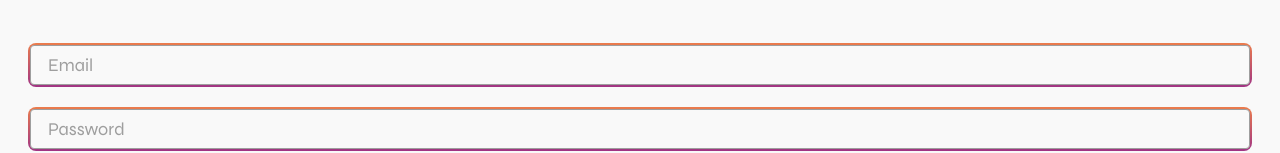
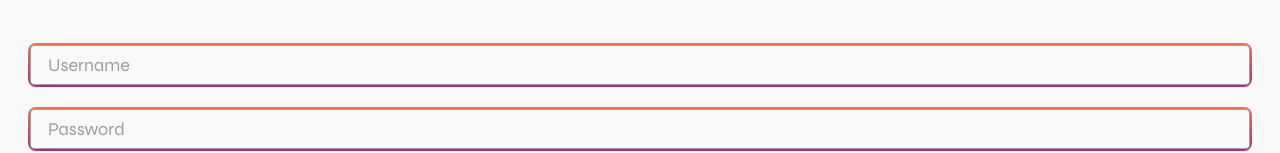
Before and after one commit to BamBam-Automation/jaiye, a React (Create React App) app: page / in a window 1280 px wide. Shown: the part 216-369 px from the top of the page. Built offline with nearby package versions, Linux system fonts and the light colour scheme.

Commit message:
Loign Module Done

```diff
--- a/src/Pages/membershipForms/SiginIn.jsx
+++ b/src/Pages/membershipForms/SiginIn.jsx
@@ -1,50 +1,53 @@
 import React from "react";
 import Input from "../../components/Input";
-import { Link } from "react-router-dom";
+import { Link, useNavigate } from "react-router-dom";
 import PrimaryButton from "../../components/PrimaryButton";
 import axiosInstance from "../../utils/axios/axios";
 import LoadingSkeleton from "react-loading-skeleton";
 import { useState } from "react";
 
 const SiginIn = () => {
-  const [email, setEmail] = useState("");
+  const [username, setUsername] = useState("");
   const [password, setPassword] = useState("");
   const [loading, setLoading] = useState(false);
   const [response, setResponse] = useState(false);
 
   const data = {
-    email,
+    username,
     password,
   };
 
+  const navigate = useNavigate();
+
   const handleSubmit = () => {
-    console.log(data);
     axiosInstance
-      .post("/registration", data)
+      .post("/login", data)
       .then((res) => {
         setLoading(false);
-        console.log(res);
+        setResponse(res.data.message + ". Redirecting!");
+        navigate("/dashboard");
       })
       .catch((err) => {
         setLoading(false);
         if (
-          err.message === "timeout of 2000ms exceeded" ||
+          err.message === "timeout of 10000ms exceeded" ||
           "Request failed with status code 500"
         ) {
           setResponse("Request failed. please try again.");
+        } else {
+          setResponse(err.data.message);
         }
-        console.log(err);
       });
   };
   return (
     <form action="" className="grid gap-5">
       <Input
-        label={"Email"}
-        type={"email"}
-        id={"email"}
-        value={email}
+        label={"Username"}
+        type={"text"}
+        id={"username"}
+        value={username}
         onChange={(e) => {
-          setEmail(e.target.value);
+          setUsername(e.target.value);
         }}
       />
       <Input
--- a/src/Pages/membershipForms/SignUp.jsx
+++ b/src/Pages/membershipForms/SignUp.jsx
@@ -29,26 +29,22 @@ const SignUp = () => {
     password,
   };
   const handleSubmit = () => {
-    console.log(data);
     axiosInstance
       .post("/registration", data)
       .then((res) => {
         setLoading(false);
-        console.log(res);
         setResponse(res.data.message);
       })
       .catch((err) => {
         setLoading(false);
-        console.log(err.data);
         if (
-          err.message === "timeout of 2000ms exceeded" ||
+          err.message === "timeout of 10000ms exceeded" ||
           "Request failed with status code 500"
         ) {
           setResponse("Request failed. please try again.");
         } else {
           setResponse(err.data.message);
         }
-        console.log(err);
       });
   };
 
```
